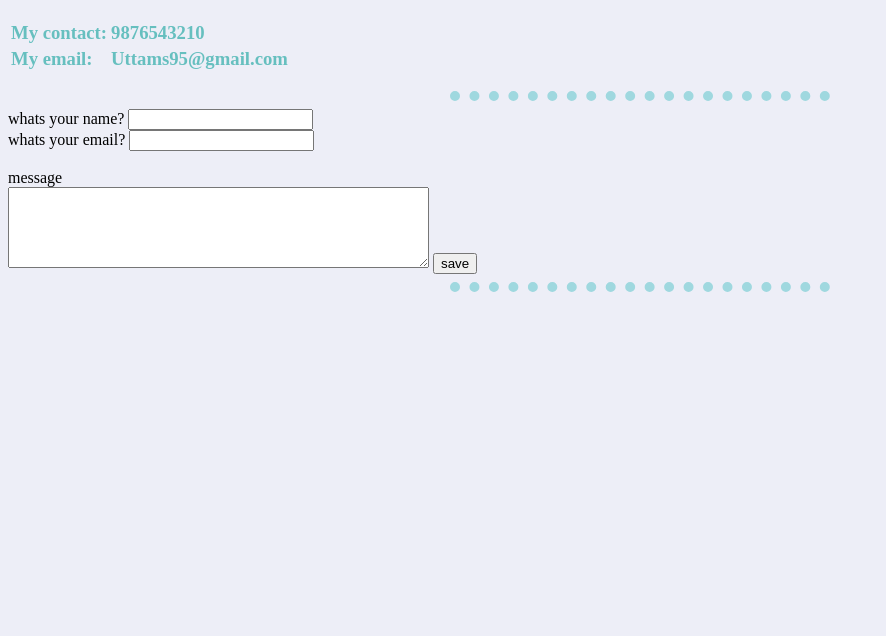
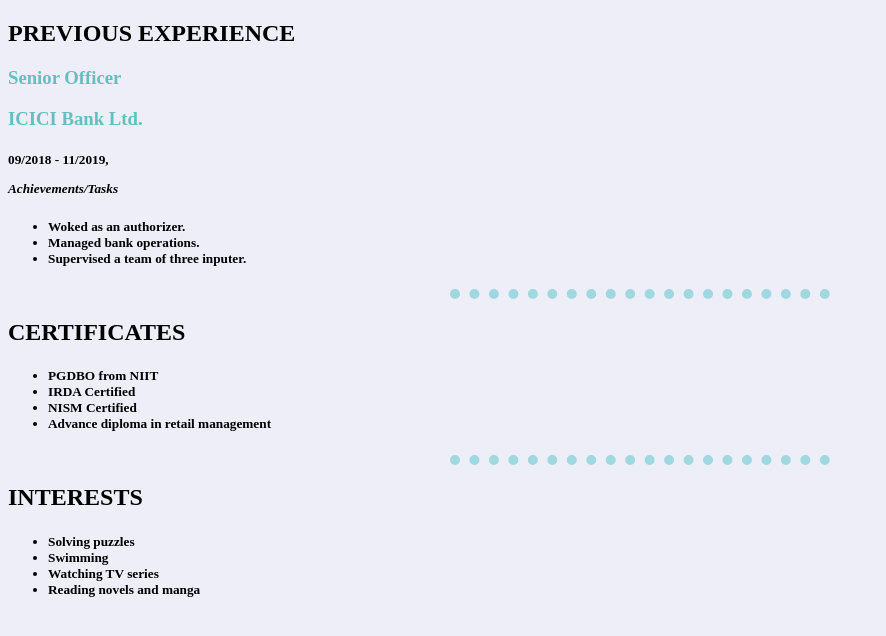
Before and after one commit to UttamSingh-github/cvv2, a plain HTML site: page contact.html in a window 1280 px wide. Shown: the whole page, without its empty margins (0-886 px from the left). Drawn offline with Linux system fonts and the light colour scheme.

Commit message:
Update contact.html

```diff
--- a/contact.html
+++ b/contact.html
@@ -2,35 +2,43 @@
 <html lang="en" dir="ltr">
   <head>
     <meta charset="utf-8">
-    <title>My contact</title>
-    <link rel="stylesheet" href="css\style.css">
+    <title>Related information</title>
+    <link rel="stylesheet" href="css/style.css">
   </head>
   <body>
-    <h3>
-      <table>
-        <tr>
-          <td>My contact:</td>
-          <td>  9876543210</td>
-        </tr>
-        <tr>
-          <td>My email:</td>
-          <td>Uttams95@gmail.com</td>
-        </tr>
-      </table>
-    </h3>
-    <hr>
-
-    <form class="" action="mailto:us2313s14@gmail.com" method="post" enctype="text/plain">
-      <label>whats your name? </label>
-      <input type="text" name="Your Name" value="">
-      <br>
-      <label>whats your email?</label>
-      <input type="email" name="Your Email" value="">
-      <br><br>
-      <label for="">message</label><br>
-      <textarea name="Your MSG" rows="5" cols="50"></textarea>
-      <input type="submit" name="" value="save">
-    </form>
-    <hr>
+    <h2>PREVIOUS EXPERIENCE</h2>
+    <h3>Senior Officer</h3>
+    <h3>ICICI Bank Ltd.</h3>
+    <h5>
+      <p>09/2018 - 11/2019,</p>
+      <p> <i>Achievements/Tasks</i></p>
+    </h5>
+    <h5>
+      <ul>
+        <li>Woked as an authorizer.</li>
+        <li>Managed bank operations.</li>
+        <li>Supervised a team of three inputer.</li>
+      </ul>
+    </h5>
+<hr>
+<h2>CERTIFICATES</h2>
+<h5>
+  <ul>
+    <li>PGDBO from NIIT</li>
+    <li>IRDA Certified</li>
+    <li>NISM Certified</li>
+    <li>Advance diploma in retail management</li>
+  </ul>
+</h5>
+<hr>
+<h2>INTERESTS</h2>
+<h5>
+  <ul>
+    <li>Solving puzzles</li>
+    <li>Swimming</li>
+    <li>Watching TV series</li>
+    <li>Reading novels and manga</li>
+  </ul>
+</h5>
   </body>
 </html>
```
